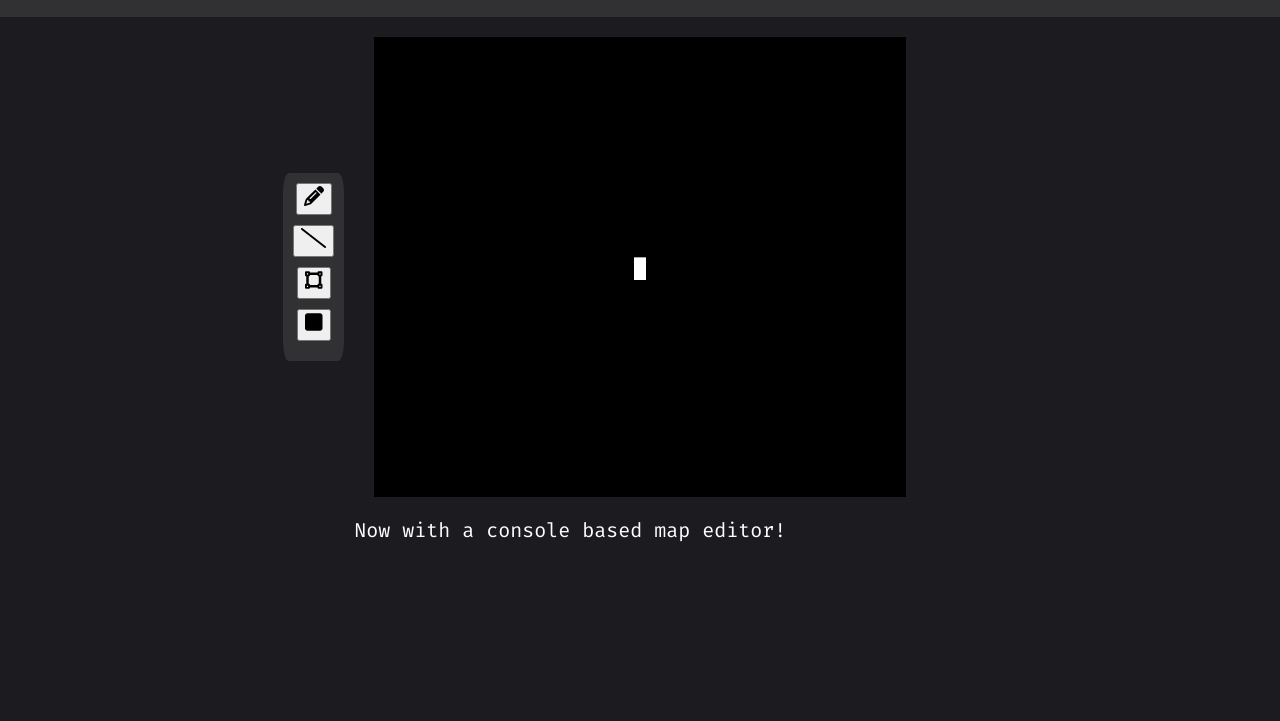
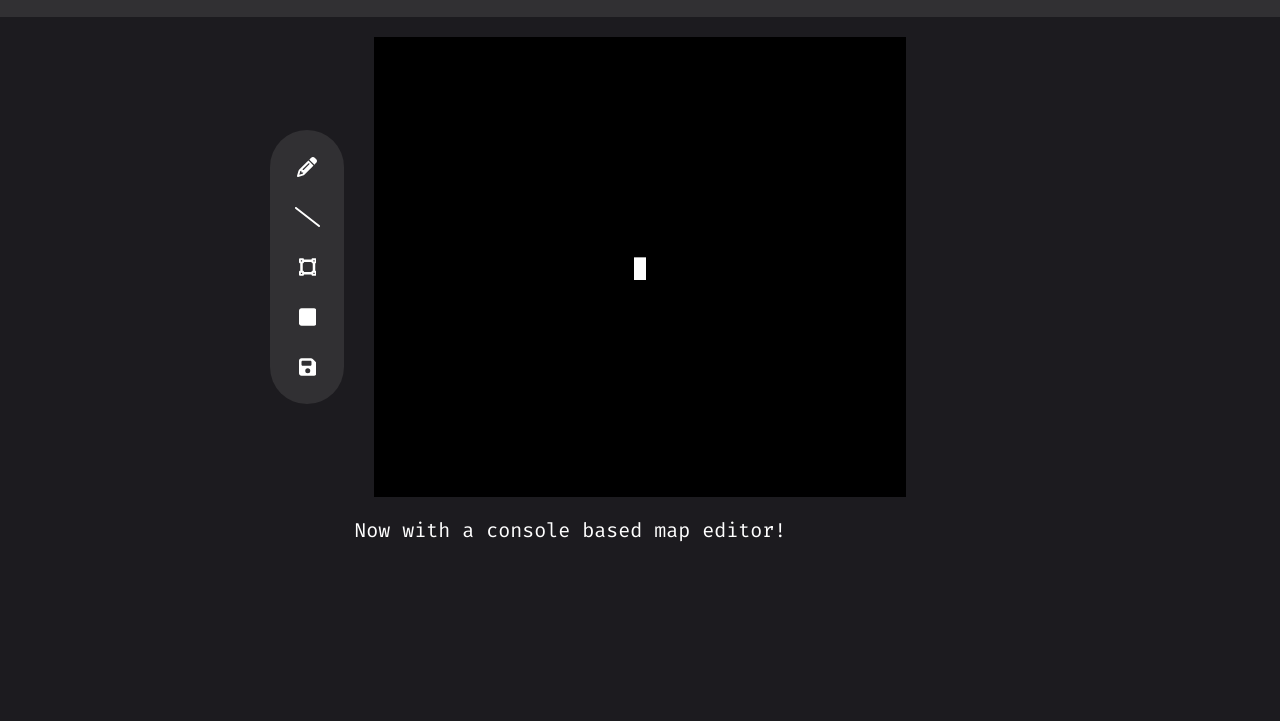
Before and after one commit to n1colassilva/rooms, a website: page index.html in a window 1280 px wide. Shown: the part 79-800 px from the top of the page. Drawn offline with Linux system fonts and the light colour scheme.

Commit message:
added save symbol, finishing up editor ui
Signed-off-by: Nícolas Sousa <nicolassilva0109@gmail.com>

```diff
--- a/index.html
+++ b/index.html
@@ -10,7 +10,10 @@
 </head>
 
 <body>
-	<header>rooms</header>
+	<header>
+		<h1>rooms</h1>
+		<h2>Now with a console activated editor!</h2>
+	</header>
 	<main>
 		<div id="field-wrapper">
 			<table id="game-field" tabindex="0">
@@ -46,6 +49,13 @@
 							d="M0 96C0 60.7 28.7 32 64 32H384c35.3 0 64 28.7 64 64V416c0 35.3-28.7 64-64 64H64c-35.3 0-64-28.7-64-64V96z" />
 					</svg>
 				</button>
+				<button>
+					<svg xmlns="http://www.w3.org/2000/svg" height="1em"
+						viewBox="0 0 448 512"><!--! Font Awesome Free 6.4.0 by @fontawesome - https://fontawesome.com License - https://fontawesome.com/license (Commercial License) Copyright 2023 Fonticons, Inc. -->
+						<path
+							d="M64 32C28.7 32 0 60.7 0 96V416c0 35.3 28.7 64 64 64H384c35.3 0 64-28.7 64-64V173.3c0-17-6.7-33.3-18.7-45.3L352 50.7C340 38.7 323.7 32 306.7 32H64zm0 96c0-17.7 14.3-32 32-32H288c17.7 0 32 14.3 32 32v64c0 17.7-14.3 32-32 32H96c-17.7 0-32-14.3-32-32V128zM224 288a64 64 0 1 1 0 128 64 64 0 1 1 0-128z" />
+					</svg>
+				</button>
 			</div>
 		</div>
 		<footer>Now with a console based map editor!</footer>
--- a/rooms.css
+++ b/rooms.css
@@ -43,6 +43,11 @@ header {
 	font-size: 1.2em;
 }
 
+header > h1 , h2 {
+	font-weight: normal;
+	font-style: normal;
+}
+
 #game-field {
 	display: grid;
 	box-sizing: border-box;
@@ -77,6 +82,7 @@ header {
 
 #editor-wrapper{
     display: flex;
+	overflow: visible;
     justify-content: end;
     align-items: center;
     grid-column: 1;
@@ -85,7 +91,7 @@ header {
 }
 
 #editor {
-	border-radius: 10%;
+	border-radius: 50px;
     display: flex;
     flex-direction: column;
     align-items: center;
@@ -96,5 +102,32 @@ header {
 
 
 #editor button {
-    margin-bottom: 10px;
+	background-color: #ffffff00;
+	border-style: none;
+	aspect-ratio: 1/1;
+	display: flex;
+	align-items: center;
+	justify-content: center;
+	width: 50px;
+	margin: 0px 2px;
 }
+
+#editor > :first-child {
+	margin-top: 2px;
+    border-top-left-radius: 50%;
+    border-top-right-radius: 50%;
+}
+
+#editor > :last-child {
+	margin-bottom: 2px;
+    border-bottom-left-radius: 50%;
+    border-bottom-right-radius: 50%;
+}
+
+#editor > button > svg {
+	fill: white;
+}
+
+#editor > button :active  {
+	fill: rgb(177, 177, 177);
+}
```
